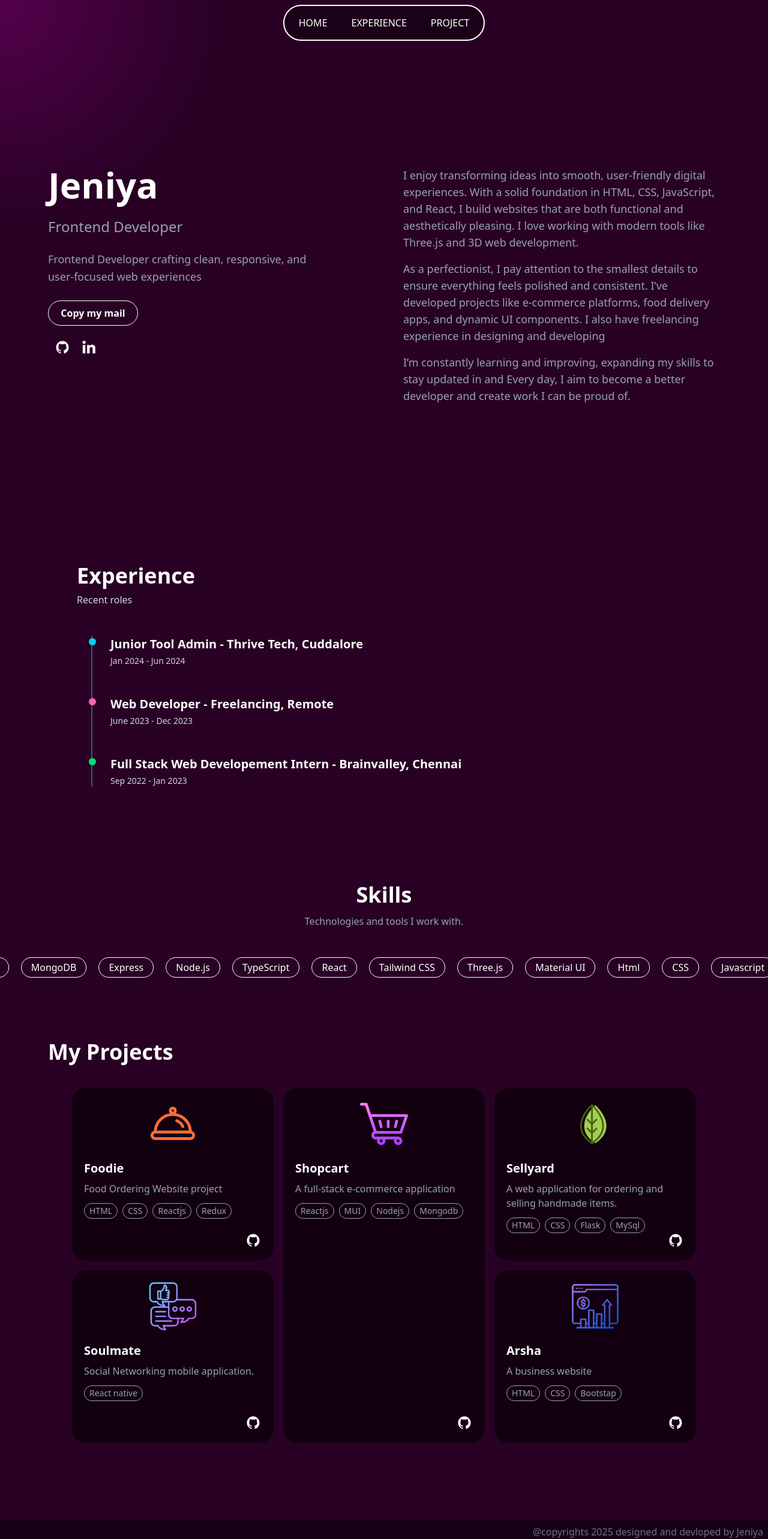
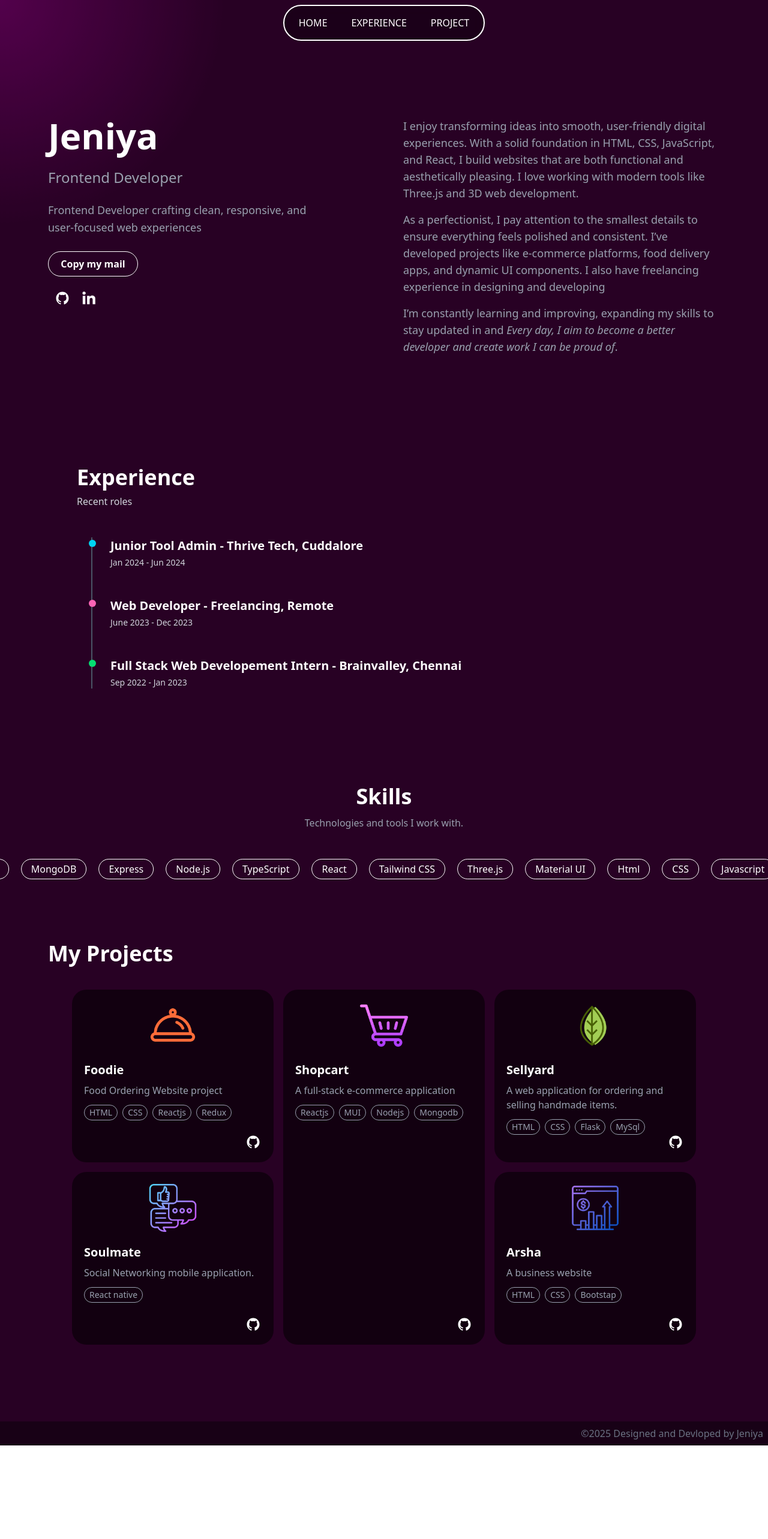
Before and after one commit to Jeniya14/my-portfolio, a React (Vite) app: page / in a window 1280 px wide. Shown: the top 2566 px of the page at 60% size. After the commit the page ends 2410 px from the top, so only its background shows below. Built offline with nearby package versions, Linux system fonts and the light colour scheme.

Commit message:
footer upadte

```diff
--- a/src/section/Footer.jsx
+++ b/src/section/Footer.jsx
@@ -3,7 +3,7 @@ import React from 'react'
 const Footer = () => {
   return (
     <div className=' bg-black/40  p-2 text-gray-500 text-right '>
-        @copyrights 2025 designed and devloped by Jeniya
+        ©2025 Designed and Devloped by Jeniya
 
     </div>
   )
--- a/src/section/Hero.jsx
+++ b/src/section/Hero.jsx
@@ -11,7 +11,7 @@ const Hero = () => {
     }, 2000);
   };
   return (
-     <section className="min-h-screen text-gray-300 flex items-center justify-center px-8 md:px-20">
+     <section className="pt-5 sm:py-30 text-gray-300 flex items-center justify-center px-8 md:px-20 " id="home">
       <div className="max-w-6xl w-full grid md:grid-cols-2 gap-16">
         {/* Left Side */}
         <div className="space-y-6">
@@ -43,7 +43,7 @@ const Hero = () => {
 
         {/* Right Side */}
         <div className="space-y-4 text-gray-400 text-lg">
-
+          <div className="text-white text-2xl font-bold sm:hidden block"> About me</div>
           <p>
             I enjoy transforming ideas into smooth, user-friendly digital experiences. With a solid foundation in HTML, CSS, JavaScript, and React, I build websites that are both functional and aesthetically pleasing. I love working with modern tools like Three.js and 3D web development.
           </p>
@@ -51,7 +51,7 @@ const Hero = () => {
             As a perfectionist, I pay attention to the smallest details to ensure everything feels polished and consistent. I’ve developed projects like e-commerce platforms, food delivery apps, and dynamic UI components. I also have freelancing experience in designing and developing
           </p>
           <p>
-            I’m constantly learning and improving, expanding my skills to stay updated in  and Every day, I aim to become a better developer and create work I can be proud of.
+            I’m constantly learning and improving, expanding my skills to stay updated in  and <i>Every day, I aim to become a better developer and create work I can be proud of</i>.
           </p>
 
 
--- a/src/section/Navbar.jsx
+++ b/src/section/Navbar.jsx
@@ -20,7 +20,7 @@ const Navbar = () => {
     }}
     className="relative mx-auto  flex w-fit rounded-full border-2 border-white  bg-black/30 p-1 backdrop-blur"
     >
-      <CusLi setPosition={setPosition}>Home</CusLi>
+      <CusLi setPosition={setPosition}><a href="#home">Home</a></CusLi>
       {/* <CusLi setPosition={setPosition}>About</CusLi> */}
       <CusLi setPosition={setPosition} ><a href="#experience">Experience</a></CusLi>
       <CusLi setPosition={setPosition}><a href="#project">Project</a></CusLi>
```
